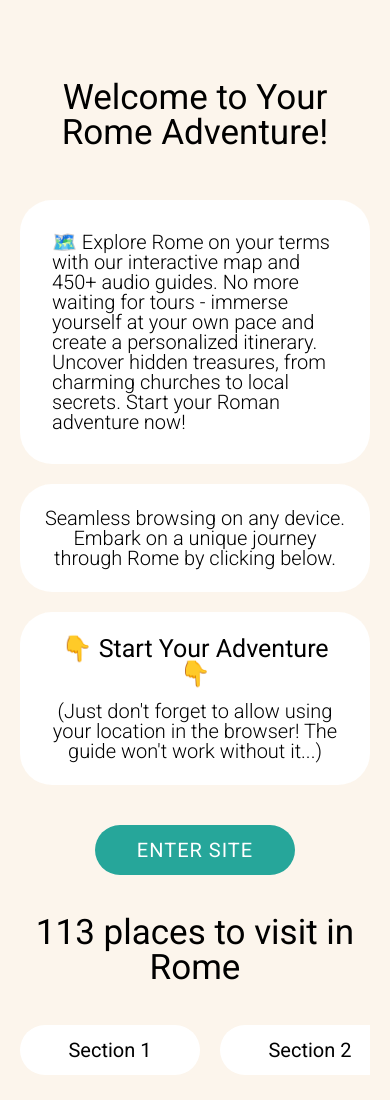
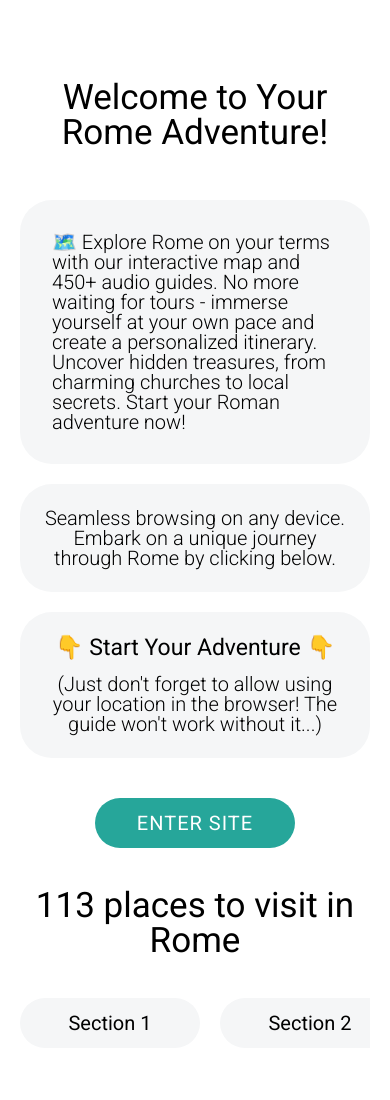
Before and after one commit to IliaKachnov/Rome-tour, a plain HTML site: page index.html in a window 390 px wide. Shown: the top 1100 px of the page. Drawn offline with Linux system fonts and the light colour scheme.

Commit message:
Add files via upload

```diff
--- a/style.css
+++ b/style.css
@@ -1,6 +1,6 @@
 body {
   font-family: 'Roboto', sans-serif;
-  background-color: rgba(250, 235, 215, 0.455);
+
   scroll-behavior: smooth;
 }
 .wrapper {
@@ -25,12 +25,16 @@ body {
   margin-top: 50px;
   max-width: 800px;
   border-radius: 32px;
-  background-color: #fff;
+  background-color: #F5F6F7;
   padding: 32px;
+  transition: .3s ease all;
 }
 .welcome__about {
   font-size: 20px;
   font-weight: 300;
+}
+.welcome__about-wrapper:hover {
+  box-shadow: 0px 20px 30px 0px rgba(43, 27, 53, 0.10);
 }
 .text__items {
   margin-top: 20px;
@@ -46,11 +50,15 @@ body {
   justify-content: center;
   gap: 15px;
   text-align: center;
-  background-color: #fff;
+  background-color: #F5F6F7;
   border-radius: 32px;
   padding: 24px;
   max-width: 390px;
   width: 100%;
+  transition: .3s ease all;
+}
+.text__item:hover {
+  box-shadow: 0px 20px 30px 0px rgba(43, 27, 53, 0.10);
 }
 .text__item-text {
   font-size: 20px;
@@ -77,8 +85,6 @@ body {
 }
 .enter__link:hover {
   transform: translateY(5px);
-  /* color: #26a69a;
-  background-color: #fff; */
 }
 .places__title {
   text-align: center;
@@ -99,13 +105,14 @@ body {
   padding: 15px;
   font-size: 20px;
   width: 180px;
-  background-color: #fff;
+  background-color: #F5F6F7;
   color: black;
   border-radius: 32px;
   transition: .3s ease all;
 }
 .link:hover {
-  background-color: rgb(247, 244, 244);
+  background-color: rgb(207, 216, 217);
+  box-shadow: 0px 20px 30px 0px rgba(43, 27, 53, 0.10);
 }
 .section__wrapper {
   margin-top: 40px;
@@ -119,7 +126,6 @@ body {
   display: grid;
   grid-template-columns: repeat(auto-fill, minmax(300px, 1fr));
   grid-gap: 20px;
-
 }
 .section__item {
   border-radius: 32px;
@@ -130,6 +136,10 @@ body {
   align-items: end;
   justify-content: end;
   padding: 20px;
+  transition: .3s ease all;
+}
+.section__item:hover {
+  box-shadow: 0px 20px 30px 0px rgba(43, 27, 53, 0.20);
 }
 .section__img {
   border-radius: 32px;
@@ -225,3 +235,11 @@ body {
     font-size: 35px;
   }
 }
+@media (max-width: 390px) {
+  .text__item-title {
+    font-size: 23px;
+  }
+  .places__title {
+    font-size: 35px;
+  }
+}
```
